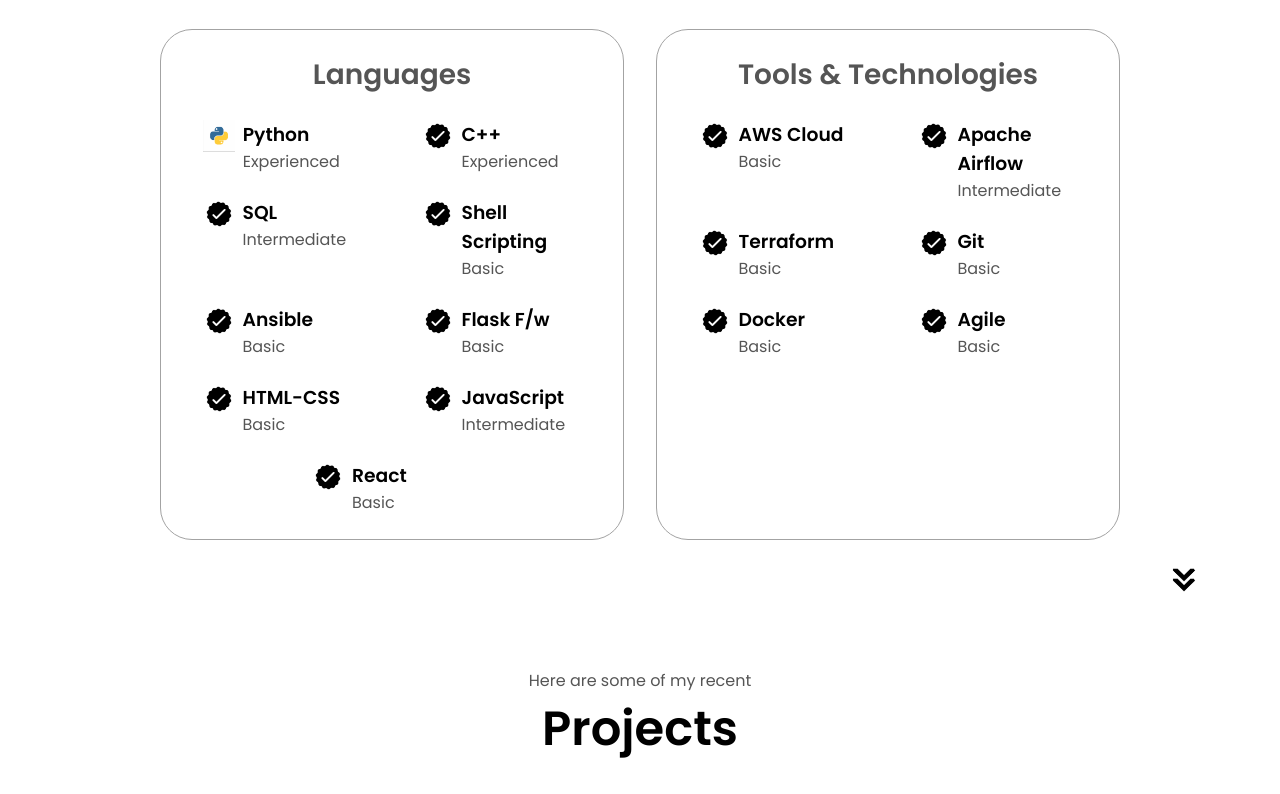
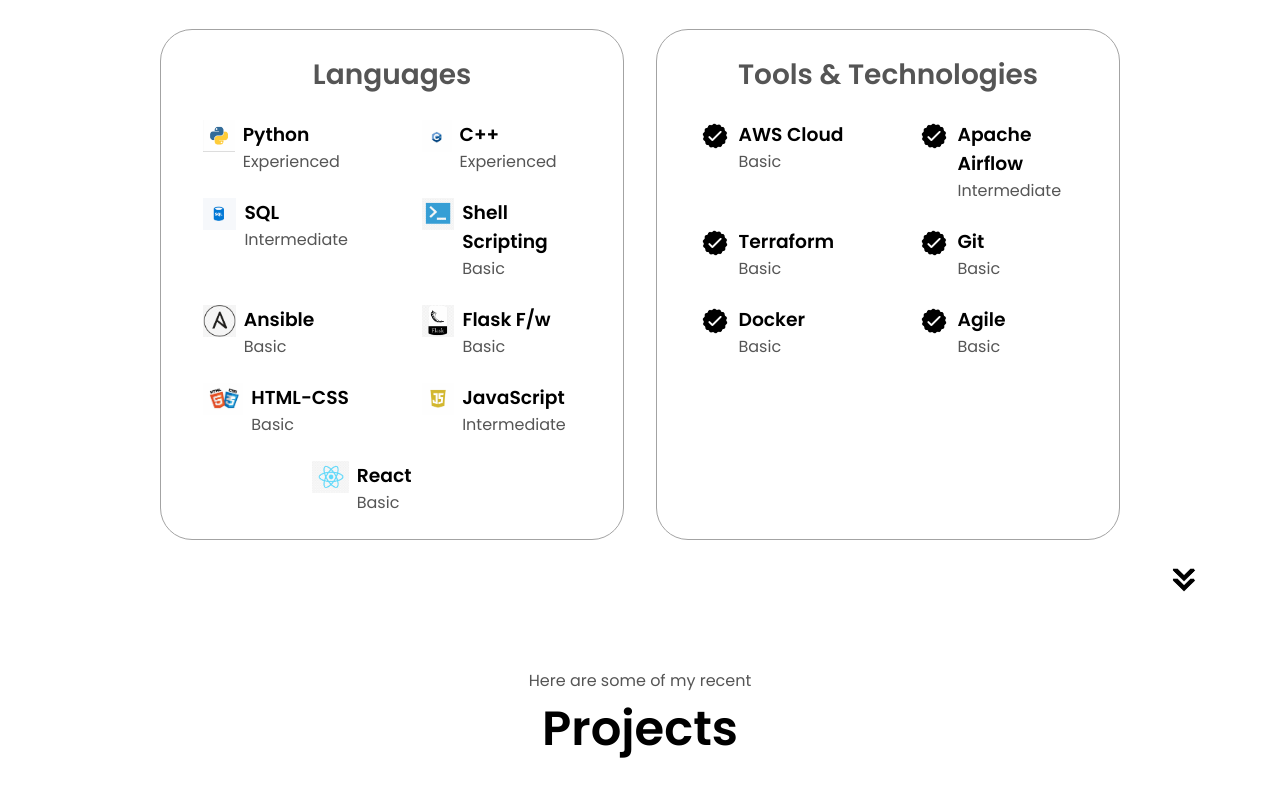
Before and after one commit to madetta/Madhumitha.github, a plain HTML site: page index.html in a window 1280 px wide. Shown: the part 1676-2470 px from the top of the page. Drawn offline with Linux system fonts and the light colour scheme.

Commit message:
Update index.html

```diff
--- a/index.html
+++ b/index.html
@@ -138,7 +138,7 @@
               </article>
               <article>
                 <img
-                  src="./assets/checkmark.png"
+                  src="./assets/cpp.png"
                   alt="Experience icon"
                   class="icon"
                 />
@@ -149,7 +149,7 @@
               </article>
               <article>
                 <img
-                  src="./assets/checkmark.png"
+                  src="./assets/sql.png"
                   alt="Experience icon"
                   class="icon"
                 />
@@ -160,7 +160,7 @@
               </article>
               <article>
                 <img
-                  src="./assets/checkmark.png"
+                  src="./assets/shellsccript.png"
                   alt="Experience icon"
                   class="icon"
                 />
@@ -171,7 +171,7 @@
               </article>
               <article>
                 <img
-                  src="./assets/checkmark.png"
+                  src="./assets/ansible.png"
                   alt="Experience icon"
                   class="icon"
                 />
@@ -182,7 +182,7 @@
               </article>
               <article>
                 <img
-                  src="./assets/checkmark.png"
+                  src="./assets/flask.png"
                   alt="Experience icon"
                   class="icon"
                 />
@@ -193,7 +193,7 @@
               </article>
               <article>
                 <img
-                  src="./assets/checkmark.png"
+                  src="./assets/htmcss.png"
                   alt="Experience icon"
                   class="icon"
                 />
@@ -204,7 +204,7 @@
               </article>
               <article>
                 <img
-                  src="./assets/checkmark.png"
+                  src="./assets/js.png"
                   alt="Experience icon"
                   class="icon"
                 />
@@ -215,7 +215,7 @@
               </article>
               <article>
                 <img
-                  src="./assets/checkmark.png"
+                  src="./assets/react.png"
                   alt="Experience icon"
                   class="icon"
                 />
```
